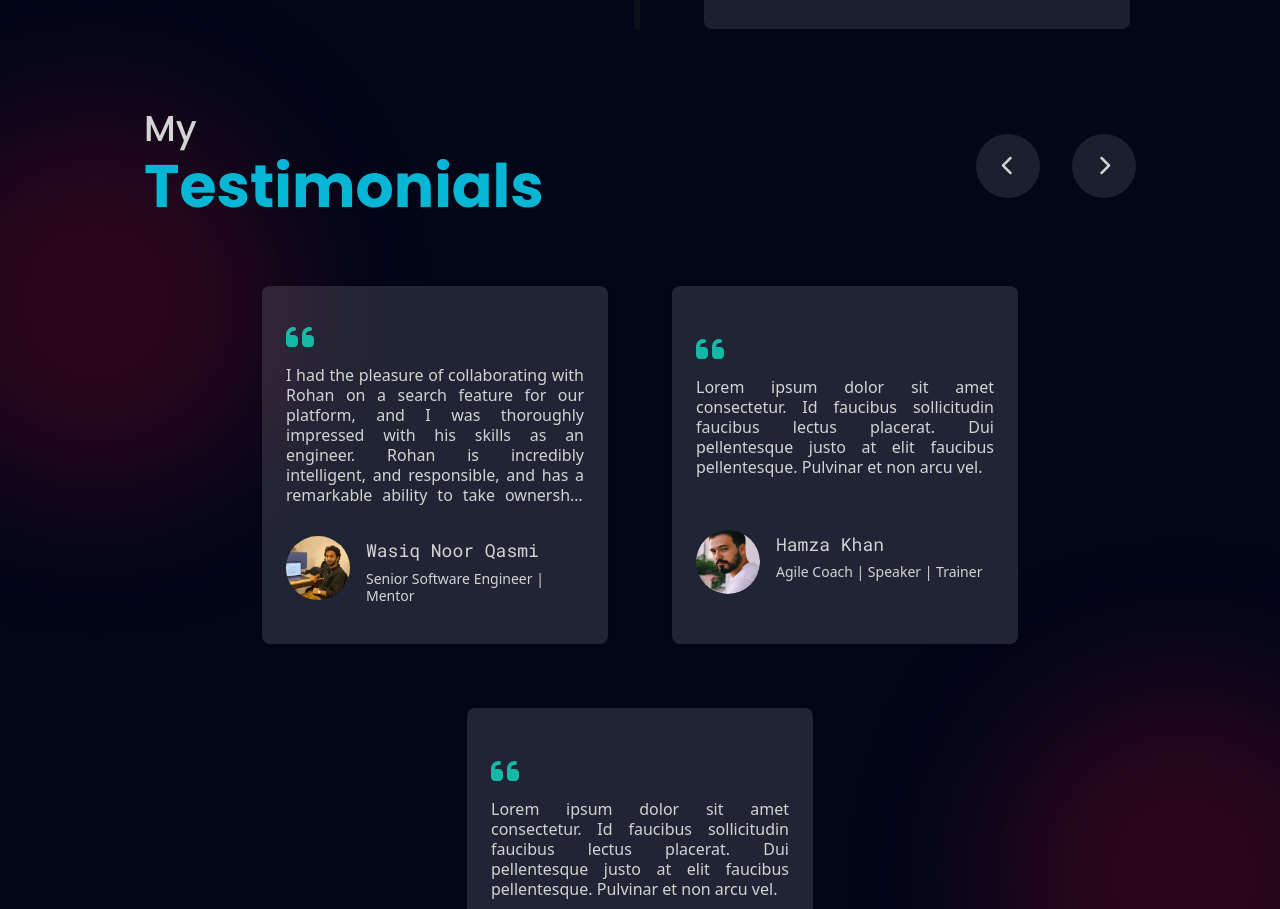
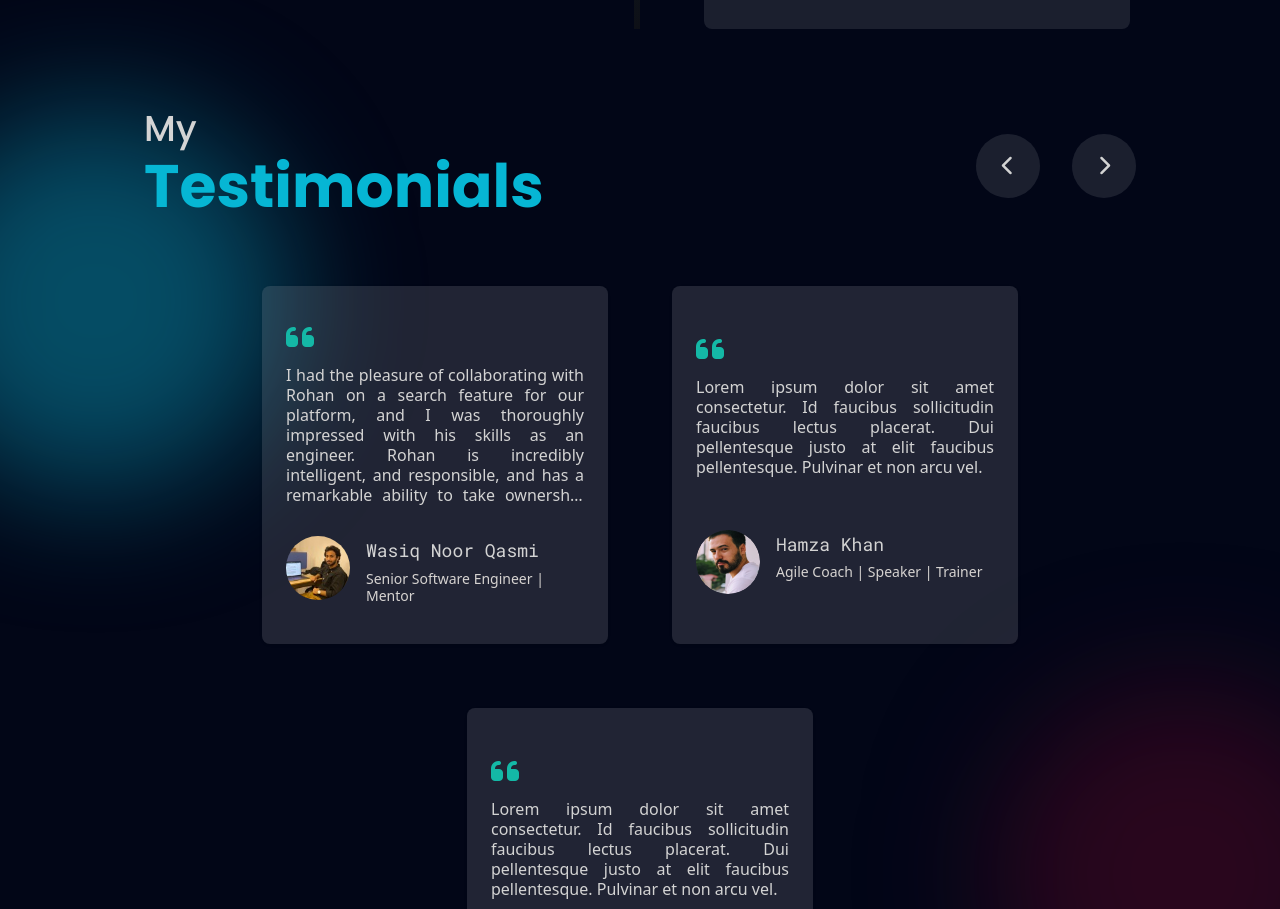
Before and after one commit to hallucinogenizer/portfolio-template, a React (Vite) app: page / in a window 1280 px wide. Shown: the part 4071-4980 px from the top of the page. Built offline with nearby package versions, Linux system fonts and the light colour scheme.

Commit message:
fixed ts error

```diff
--- a/src/components/TestimonialsSection/TestimonialsSection.tsx
+++ b/src/components/TestimonialsSection/TestimonialsSection.tsx
@@ -41,11 +41,11 @@ export default function TestimonialsSection() {
       </div>
 
       <BackgroundBlurredCircle
-        variant={BgCircleVariant.ONE}
+        variant={BgCircleVariant.BLUE}
         className="-left-24 top-0 bg-opacity-50"
       />
       <BackgroundBlurredCircle
-        variant={BgCircleVariant.TWO}
+        variant={BgCircleVariant.RED}
         className="-right-24 bottom-0 bg-opacity-50"
       />
     </div>
```
